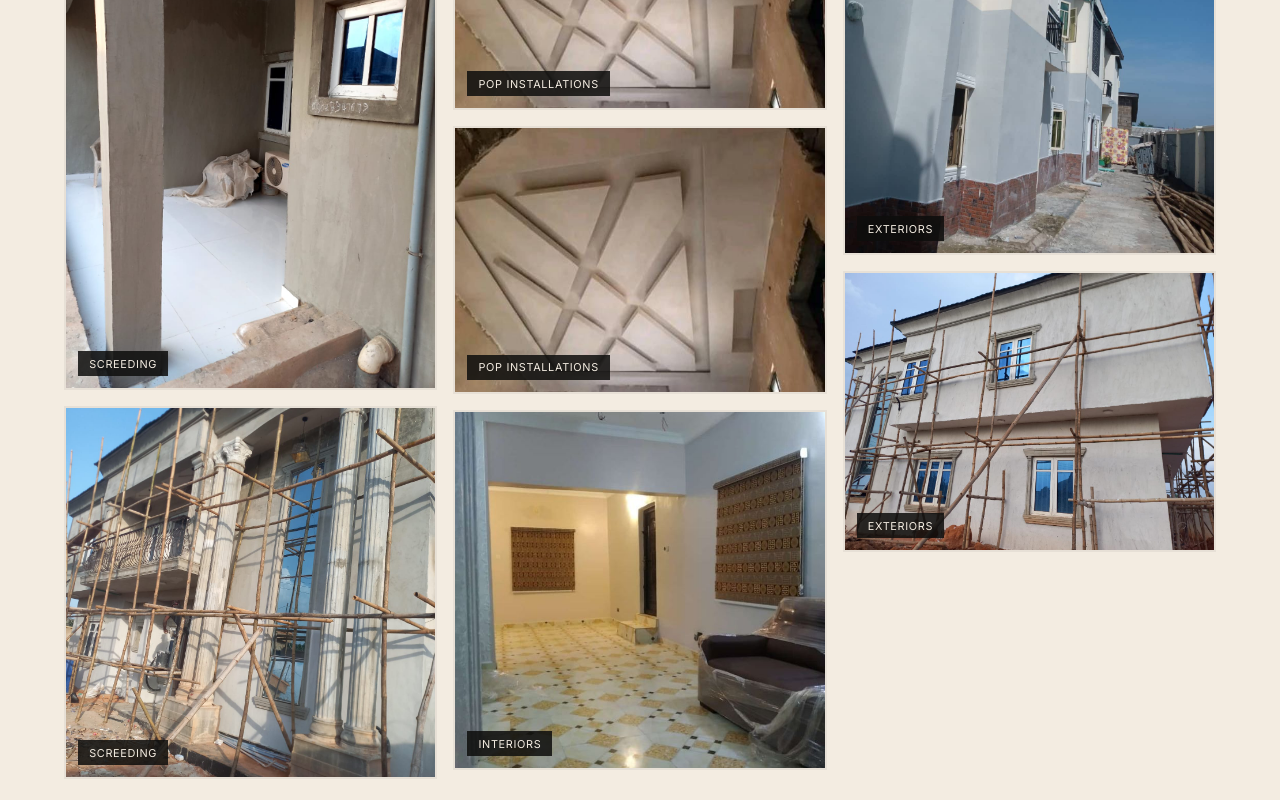
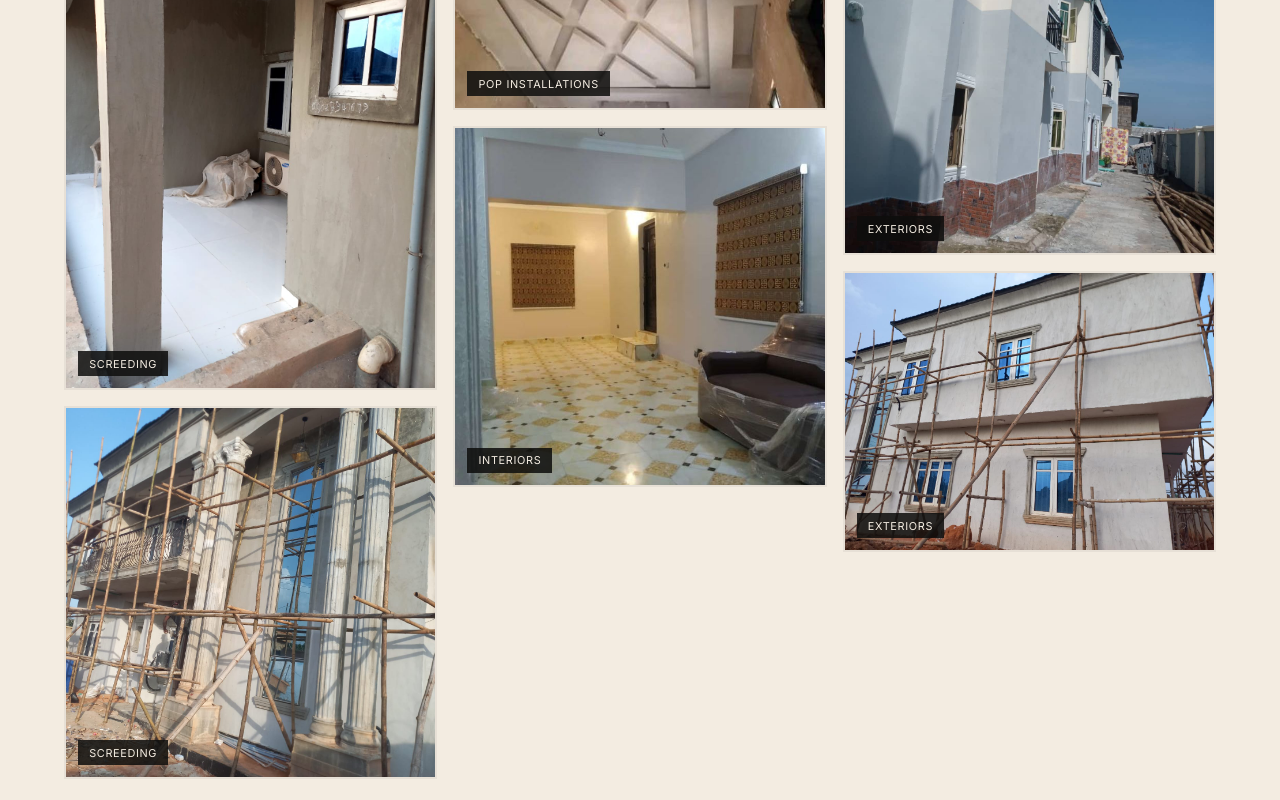
Before and after one commit to ashleybrown22343-max/obdesigns, a React (Vite) app: page /projects in a window 1280 px wide. Shown: the part 2440-3240 px from the top of the page. Built offline with nearby package versions, Linux system fonts and the light colour scheme.

Commit message:
Update projects.ts

```diff
--- a/src/data/projects.ts
+++ b/src/data/projects.ts
@@ -19,7 +19,6 @@ export const projects: ProjectItem[] = [
   { id: "pop-1", category: "POP Installations", image: "/images/ob/pop-1.jpg" },
   { id: "pop-2", category: "POP Installations", image: "/images/ob/pop-2.jpg" },
   { id: "pop-3", category: "POP Installations", image: "/images/ob/pop-3.jpg" },
-  { id: "pop-4", category: "POP Installations", image: "/images/ob/pop.jpg" },
   { id: "interior-1", category: "Interiors", image: "/images/ob/interior-1.jpg" },
   { id: "interior-2", category: "Interiors", image: "/images/ob/interior-2.jpg" },
   { id: "interior-3", category: "Interiors", image: "/images/ob/interior-3.jpg" },
```
